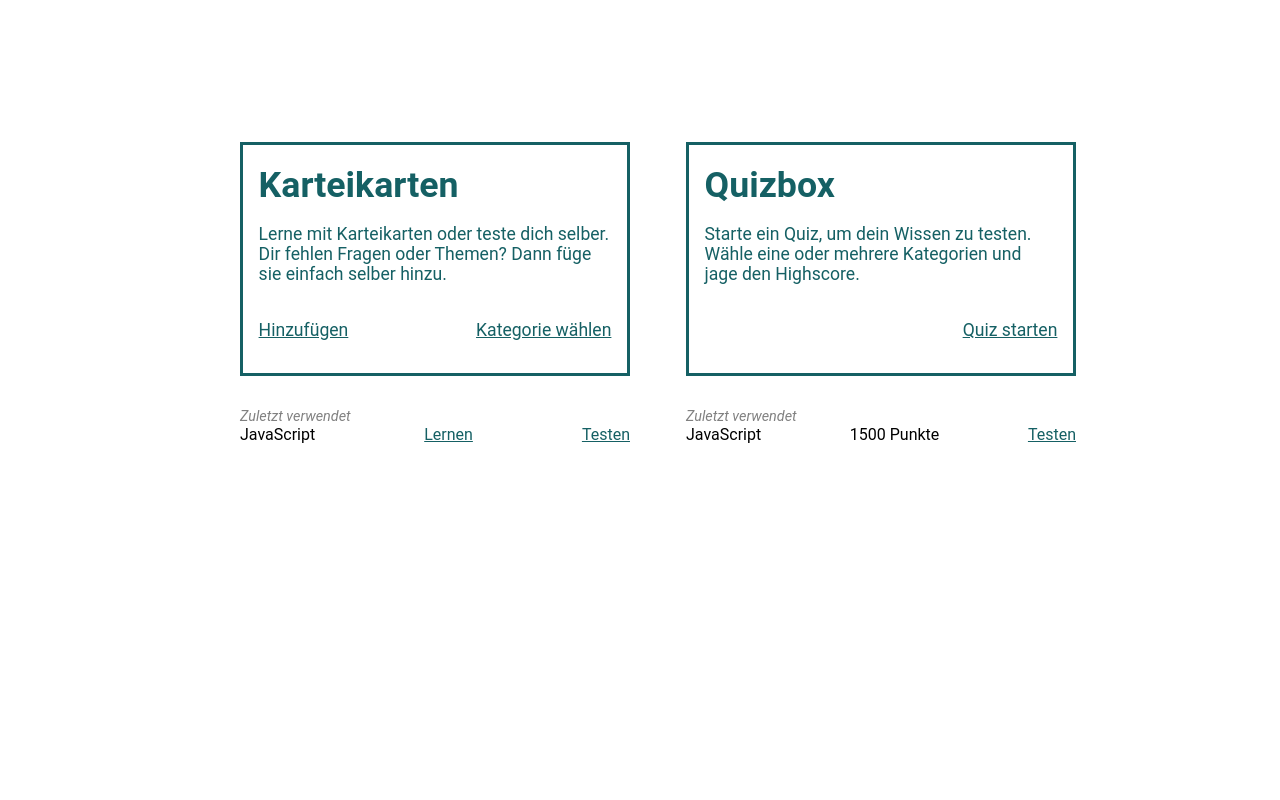
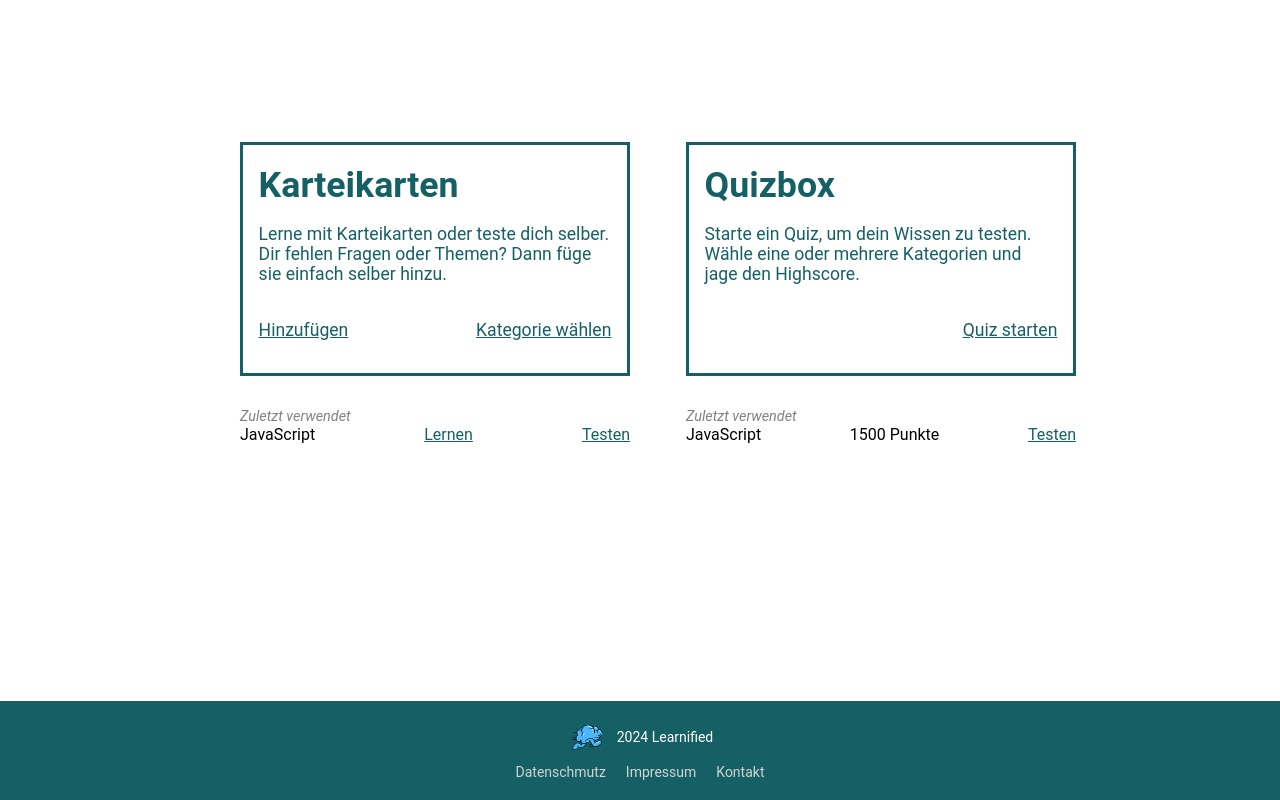
Before and after one commit to coding-bootcamps-eu/final-project-2024-08-learn-app, a Vue app: page / in a window 1280 px wide. Shown: the part 289-1089 px from the top of the page. Before the commit the page ends 990 px from the top, so only its background shows below. Built offline with nearby package versions, Linux system fonts and the light colour scheme; a web font is replaced by a local one.

Commit message:
i create a simple footer and integrated it into the App.vue

```diff
--- a/src/App.vue
+++ b/src/App.vue
@@ -1,14 +1,17 @@
 <template>
   <MainHeader />
   <RouterView />
+  <AppFooter />
 </template>
 
 <script>
 import MainHeader from './components/MainHeader.vue'
+import AppFooter from './components/Footer.vue'
 
 export default {
   components: {
     MainHeader,
+    AppFooter,
   },
 }
 </script>
--- /dev/null
+++ b/src/components/Footer.vue
@@ -0,0 +1,67 @@
+<template>
+  <footer class="footer">
+    <div class="footer-content">
+      <div class="footer-brand">
+        <img src="@/assets/Logo_Learnified.png" alt="Learnified Logo" class="footer-logo" />
+        <p>{{ currentYear }} Learnified</p>
+      </div>
+      <nav>
+        <a href="/datenschutz">Datenschmutz</a>
+        <a href="/impressum">Impressum</a>
+        <a href="/kontakt">Kontakt</a>
+      </nav>
+    </div>
+  </footer>
+</template>
+
+<script>
+export default {
+  name: 'AppFooter',
+  data() {
+    return {
+      currentYear: new Date().getFullYear(),
+    }
+  },
+}
+</script>
+
+<style scoped>
+.footer {
+  background-color: var(--clr-green-dark);
+  color: #ffffff;
+  text-align: center;
+  padding: 20px 0;
+  font-size: 14px;
+}
+
+.footer-content {
+  display: flex;
+  flex-direction: column;
+  align-items: center;
+}
+
+.footer-brand {
+  display: flex;
+  align-items: center;
+  gap: 10px;
+}
+
+.footer-logo {
+  width: 40px;
+  height: auto;
+}
+
+.footer-content nav {
+  margin-top: 10px;
+}
+
+.footer-content nav a {
+  color: var(--clr-lightgray);
+  margin: 0 10px;
+  text-decoration: none;
+}
+
+.footer-content nav a:hover {
+  text-decoration: none;
+}
+</style>
```
